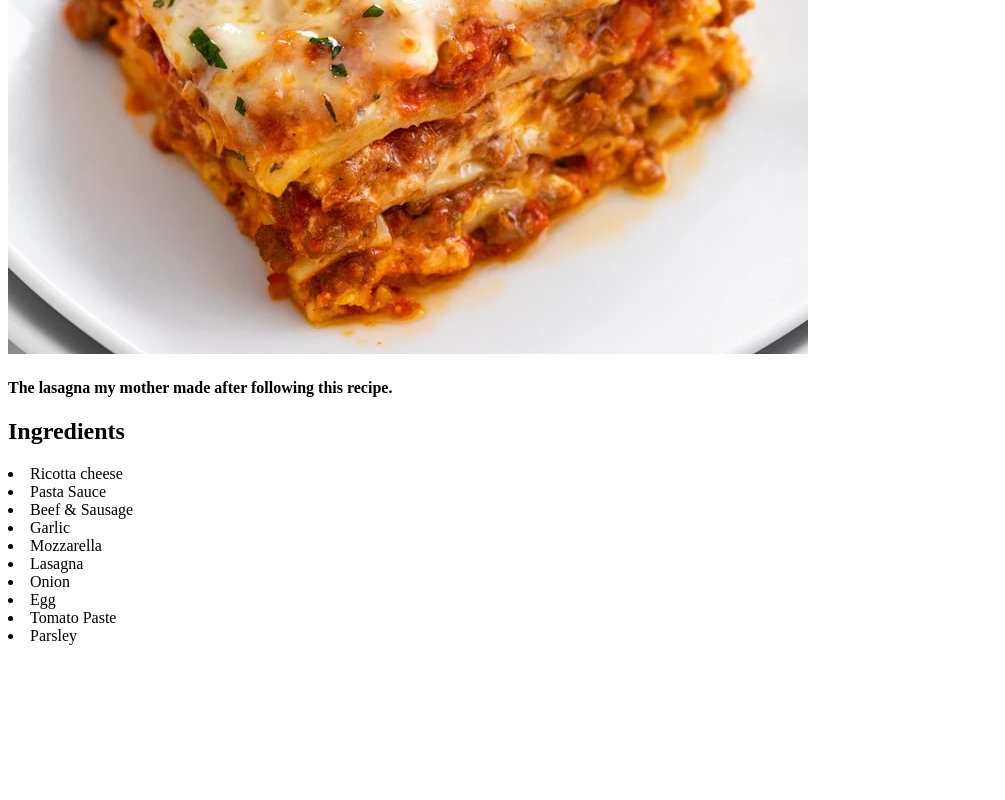
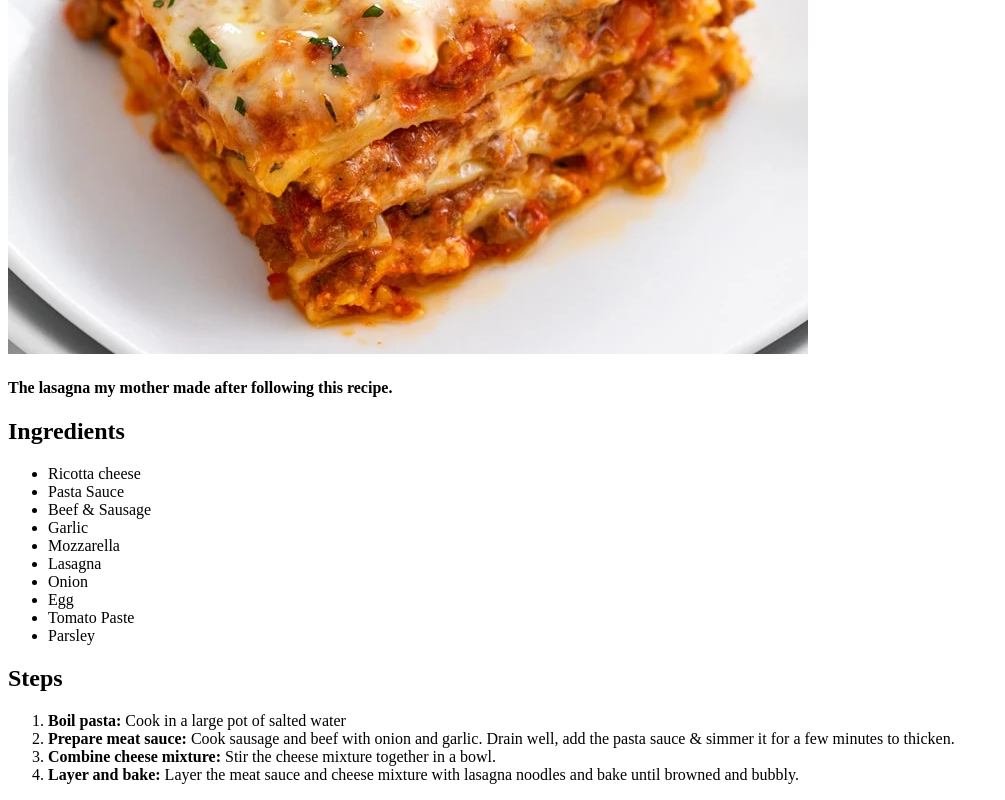
Before and after one commit to jspoynor/odin-recipes, a plain HTML site: page recipes/lasagna.html in a window 1280 px wide. Shown: the part 326-1126 px from the top of the page, without its empty margins (0-1005 px from the left). Before the commit the page ends 979 px from the top, so only its background shows below. Drawn offline with Linux system fonts and the light colour scheme.

Commit message:
Add steps to lasagna page and adjust subheads

```diff
--- a/recipes/lasagna.html
+++ b/recipes/lasagna.html
@@ -10,7 +10,7 @@
     <img src="../images/Lasagna.webp" alt="Image of a delicious and gooey lasagna">
     <h4>The lasagna my mother made after following this recipe.</h4>
     <h2>Ingredients</h2>
-    <uo>
+    <ul>
         <li>Ricotta cheese</li>
         <li>Pasta Sauce</li>
         <li>Beef & Sausage</li>
@@ -21,6 +21,13 @@
         <li>Egg</li>
         <li>Tomato Paste</li>
         <li>Parsley</li>
-    </uo>
+    </ul>
+    <h2>Steps</h2>
+    <ol>
+        <li><strong>Boil pasta:</strong> Cook in a large pot of salted water</li>
+        <li><strong>Prepare meat sauce:</strong> Cook sausage and beef with onion and garlic. Drain well, add the pasta sauce & simmer it for a few minutes to thicken.</li>
+        <li><strong>Combine cheese mixture:</strong> Stir the cheese mixture together in a bowl.</li>
+        <li><strong>Layer and bake:</strong> Layer the meat sauce and cheese mixture with lasagna noodles and bake until browned and bubbly.</li>
+    </ol>
 </body>
 </html>
```
